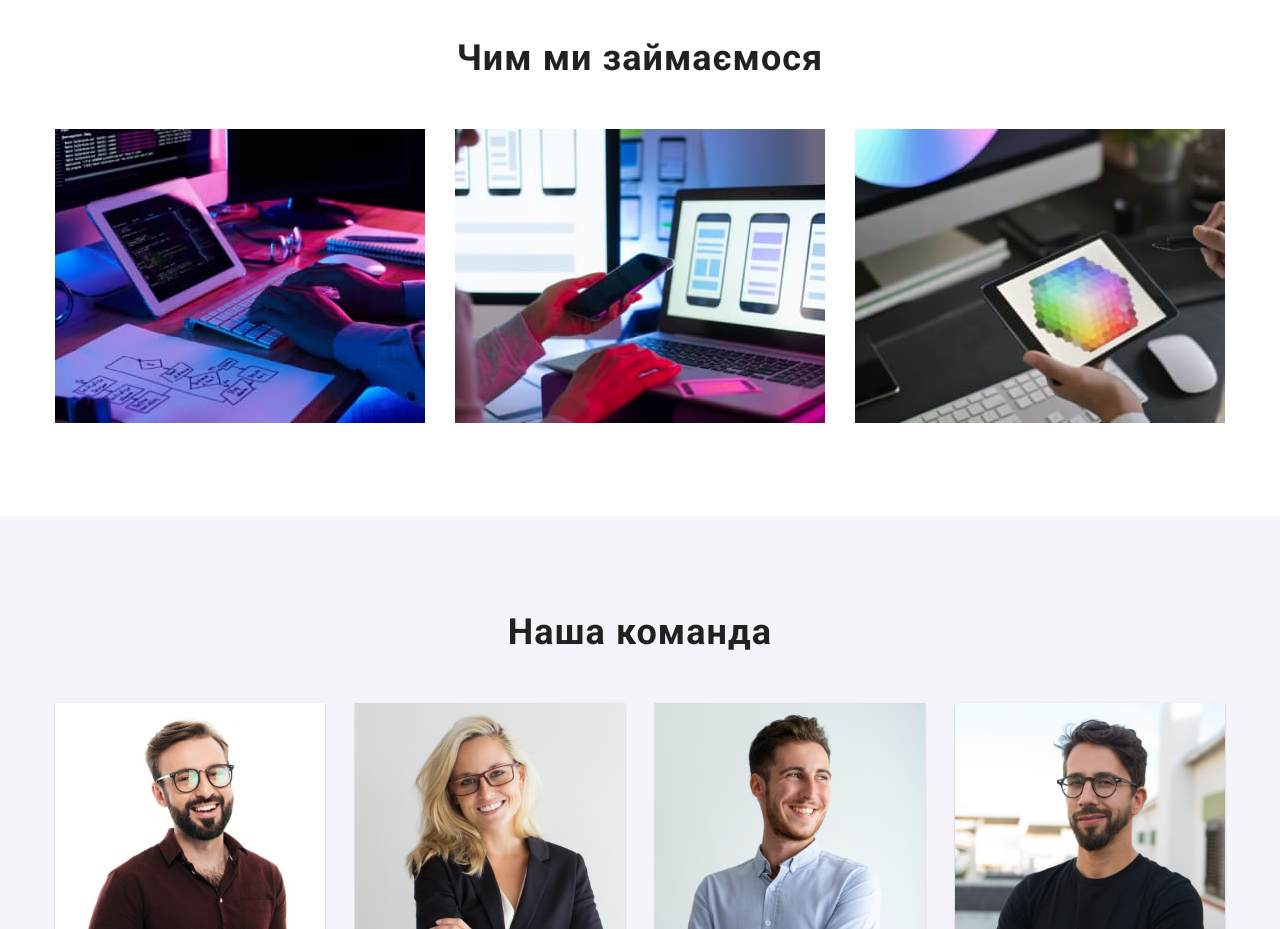
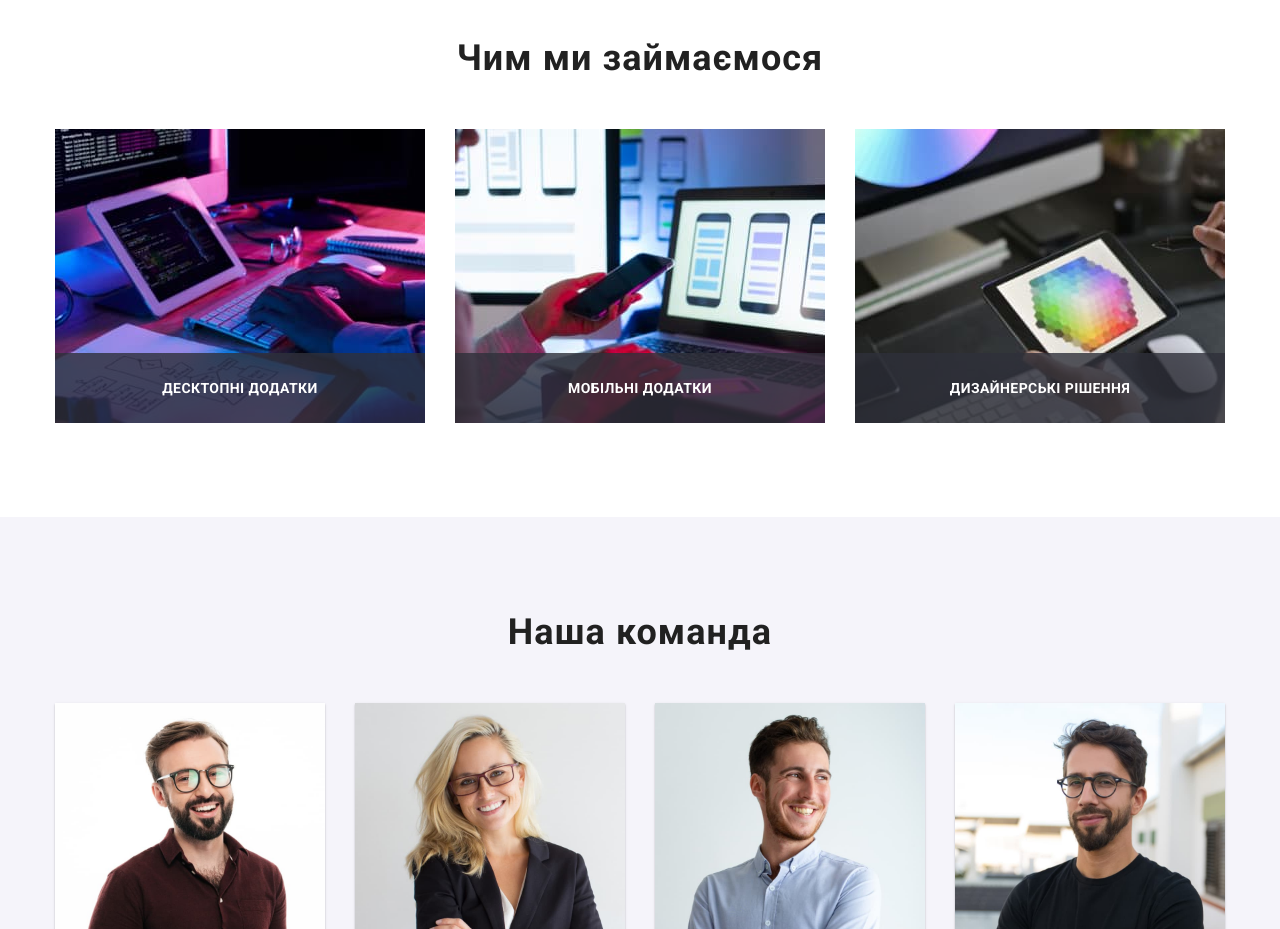
Before and after one commit to MaiiaHa/goit-markup-hw-05, a plain HTML site: page index.html in a window 1280 px wide. Shown: the part 1080-2009 px from the top of the page. Drawn offline with nearby package versions, Linux system fonts and the light colour scheme.

Commit message:
Added services name Services section
Plus corrected cards portfolio

```diff
--- a/css/styles.css
+++ b/css/styles.css
@@ -1,9 +1,11 @@
 /* GENERAL STYLES */
 :root {
   --main-background-color: #ffffff;
+  --additional-font-color: #ffffff;
   --accent-color: #2196f3;
   --accent-color-cards: rgba(33, 150, 243, 0.9);
   --footer-font: #2f303a; /* колір першої секції постера і футера  */
+  --services-font-cl: rgba(47, 48, 58, 0.8);
   --main-font-color: #212121; /* основний колір тексту */
   --secondary-font-color: #757575;
   --section-color: #f5f4fa; /*  цвет секції наша команда */
@@ -384,6 +386,9 @@ img {
 .services-list {
   display: flex;
 }
+.services-item {
+  position: relative;
+}
 .services-item:not(:last-child) {
   margin-right: 30px;
 }
@@ -398,7 +403,25 @@ img {
   letter-spacing: 0.03em;
   color: var(--main-font-color);
 }
+.services-name {
+  position: absolute;
+  left: 0;
+  bottom: 0;
+  width: 100%;
+  min-height: 70px;
 
+  font-weight: 700;
+  font-size: 14px;
+  line-height: calc(16 / 14);
+  text-align: center;
+  letter-spacing: 0.03em;
+  text-transform: uppercase;
+
+  padding-top: 27px;
+
+  color: var(--additional-font-color);
+  background-color: var(--services-font-cl);
+}
 /* TEAM SECTION */
 .team {
   padding-top: 94px;
@@ -533,14 +556,13 @@ img {
 
 .description {
   position: relative;
-  /* transition: transform 250ms ease; */
+  overflow: hidden;
 }
 .works-description {
   position: absolute;
   visibility: hidden;
   transform: translateY(100%);
   transition: transform 250ms ease;
-  /* overflow: hidden; */
 }
 .works-link:hover .works-description {
   position: absolute;
@@ -556,9 +578,6 @@ img {
   padding: 63px 24px;
 
   transform: translateY(0);
-  /* transition: 250ms; */
-
-  /* transform: translateY(-0%); */
 }
 
 /* ___________________________________________________________ */
--- a/index.html
+++ b/index.html
@@ -109,9 +109,18 @@
       <div class="container">
         <h2 class="servises-title">Чим ми займаємося</h2>
         <ul class="services-list list">
-          <li class="services-item"><img src="./images/service1.jpg" alt="Наша робота 1" width="370" height="294"></li>
-          <li class="services-item"><img src="./images/service2.jpg" alt="Наша робота 2" width="370" height="294"></li>
-          <li class="services-item"><img src="./images/service3.jpg" alt="Наша робота 3" width="370" height="294"></li>
+          <li class="services-item">
+            <img src="./images/service1.jpg" alt="Наша робота 1" width="370" height="294">
+            <p class="services-name">Десктопні додатки</p>
+          </li>
+          <li class="services-item">
+            <img src="./images/service2.jpg" alt="Наша робота 2" width="370" height="294">
+            <p class="services-name">Мобільні додатки</p>
+          </li>
+          <li class="services-item">
+            <img src="./images/service3.jpg" alt="Наша робота 3" width="370" height="294">
+            <p class="services-name">Дизайнерські рішення</p>
+          </li>
         </ul>
       </div>
     </section>
```
